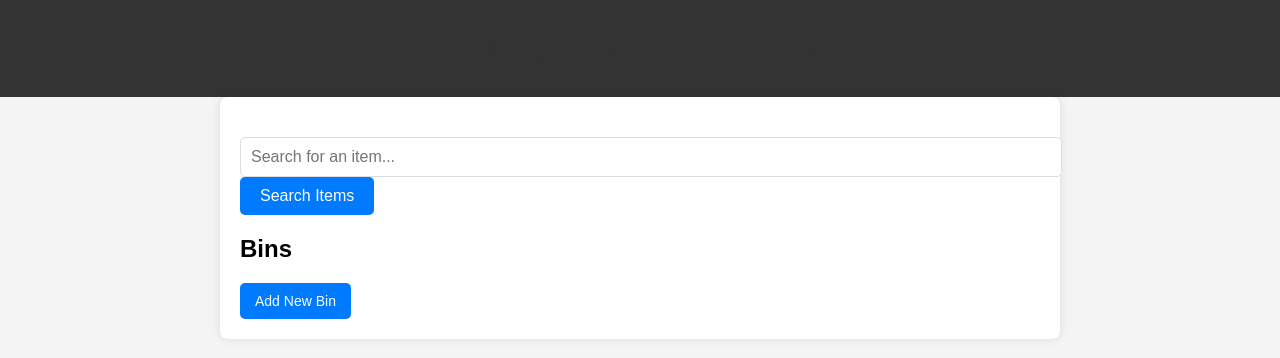
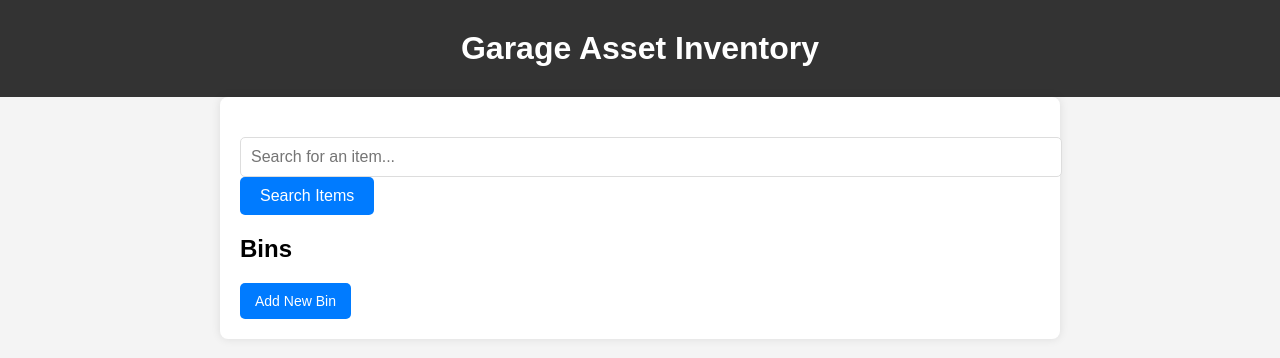
Before and after one commit to lawnchairsociety/home-inventory, a Flask app: page / in a window 1280 px wide. Shown: the top 358 px of the page. Run offline with Flask 3, Linux system fonts and the light colour scheme; data that the repository does not hold is empty.

Commit message:
Update styles.css

```diff
--- a/static/styles.css
+++ b/static/styles.css
@@ -14,7 +14,7 @@ header {
 
 h1 {
     margin: 20px;
-    color: #333;
+    color: #fff;
 }
 
 .container {
```
